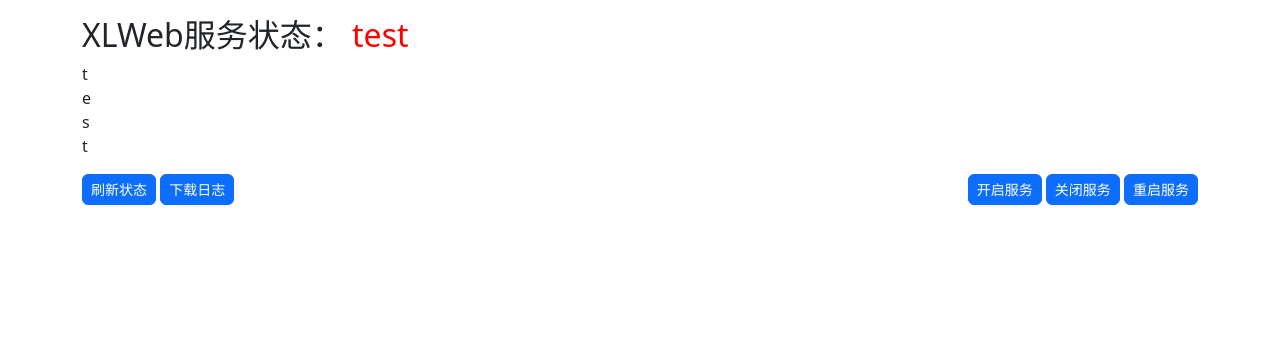
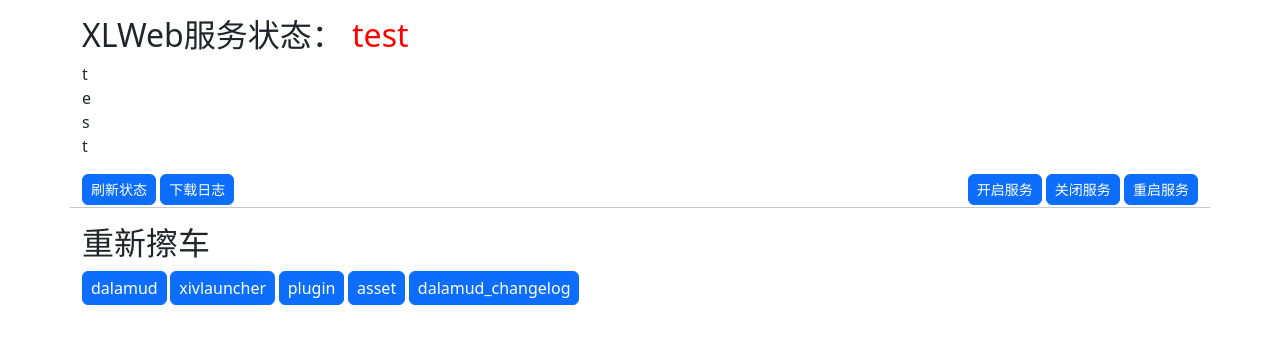
Before and after one commit to ottercorp/XLWeb_Manager, a Flask app: page / in a window 1280 px wide. Shown: the part 84-428 px from the top of the page. Run offline with Flask 2, Linux system fonts and the light colour scheme; parts of the project's set-up code (start-up, migrations or seed data) failed here and were passed over; some libraries are stand-ins or nearby versions.

Commit message:
feat: rebuild cache

```diff
--- a/app/templates/admin/index.html
+++ b/app/templates/admin/index.html
@@ -31,6 +31,17 @@
 
             </div>
             <br/>
+            <hr/>
+            <div class="col-md-12">
+                <h2>重新擦车</h2>
+                <div style="margin-bottom:2px; float: left;font-size: 14px;">
+                    <button class="btn btn-primary px-2 py-1" type="button" onclick="window.location.href='{{ url_for( 'admins._rebuild_cache',cache = dalamud) }}'">dalamud</button>
+                    <button class="btn btn-primary px-2 py-1" type="button" onclick="window.location.href='{{ url_for( 'admins._rebuild_cache',cache = xivlauncher) }}'"> xivlauncher</button>
+                    <button class="btn btn-primary px-2 py-1" type="button" onclick="window.location.href='{{ url_for( 'admins._rebuild_cache',cache = plugin) }}'"> plugin</button>
+                    <button class="btn btn-primary px-2 py-1" type="button" onclick="window.location.href='{{ url_for( 'admins._rebuild_cache',cache = asset) }}'"> asset</button>
+                    <button class="btn btn-primary px-2 py-1" type="button" onclick="window.location.href='{{ url_for( 'admins._rebuild_cache',cache = dalamud_changelog) }}'"> dalamud_changelog</button>
+                </div>
+            </div>
         </div>
     </div>
 {% endblock %}
```
Also changed, not shown: app/admins/revise_config.py (+4 -3 lines).
